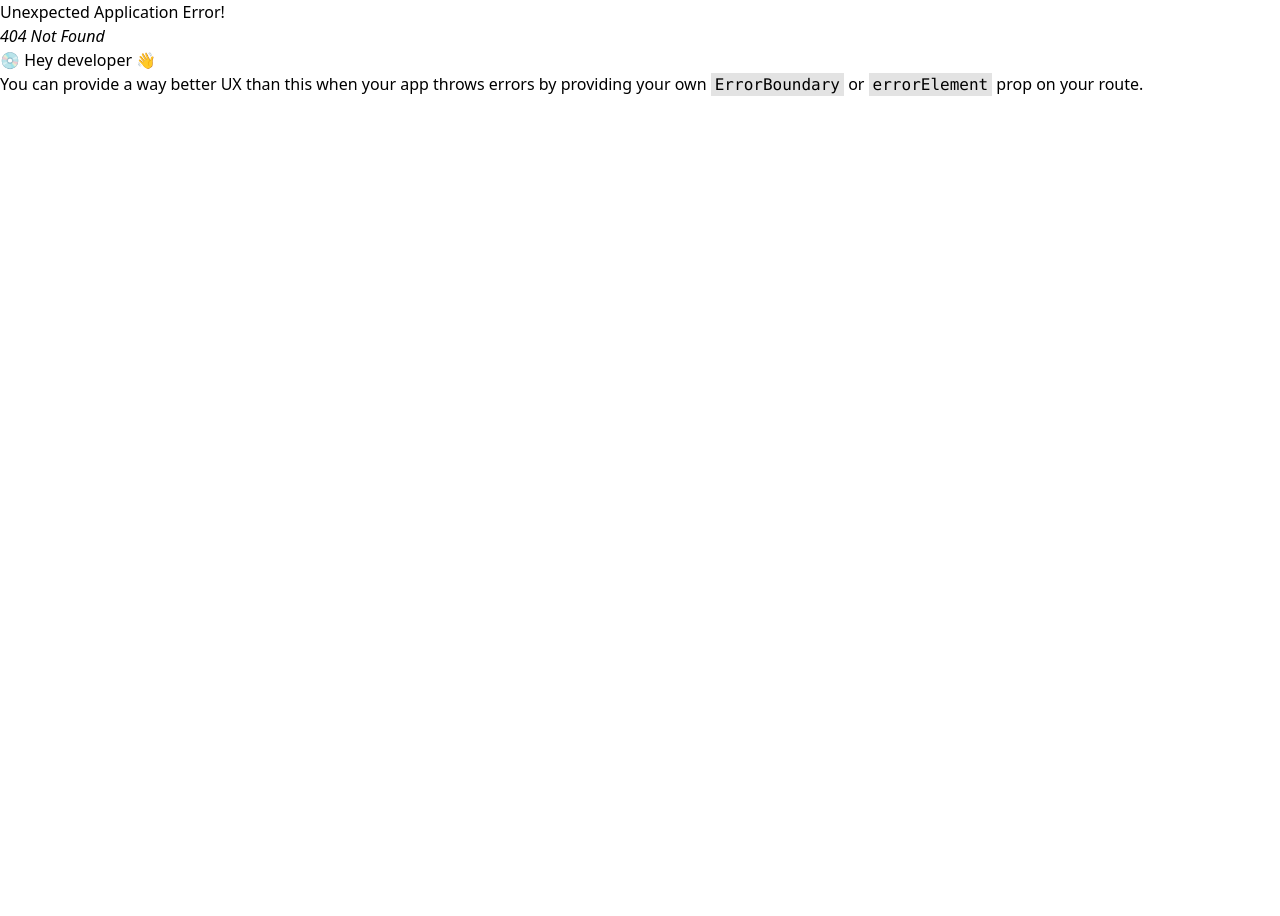
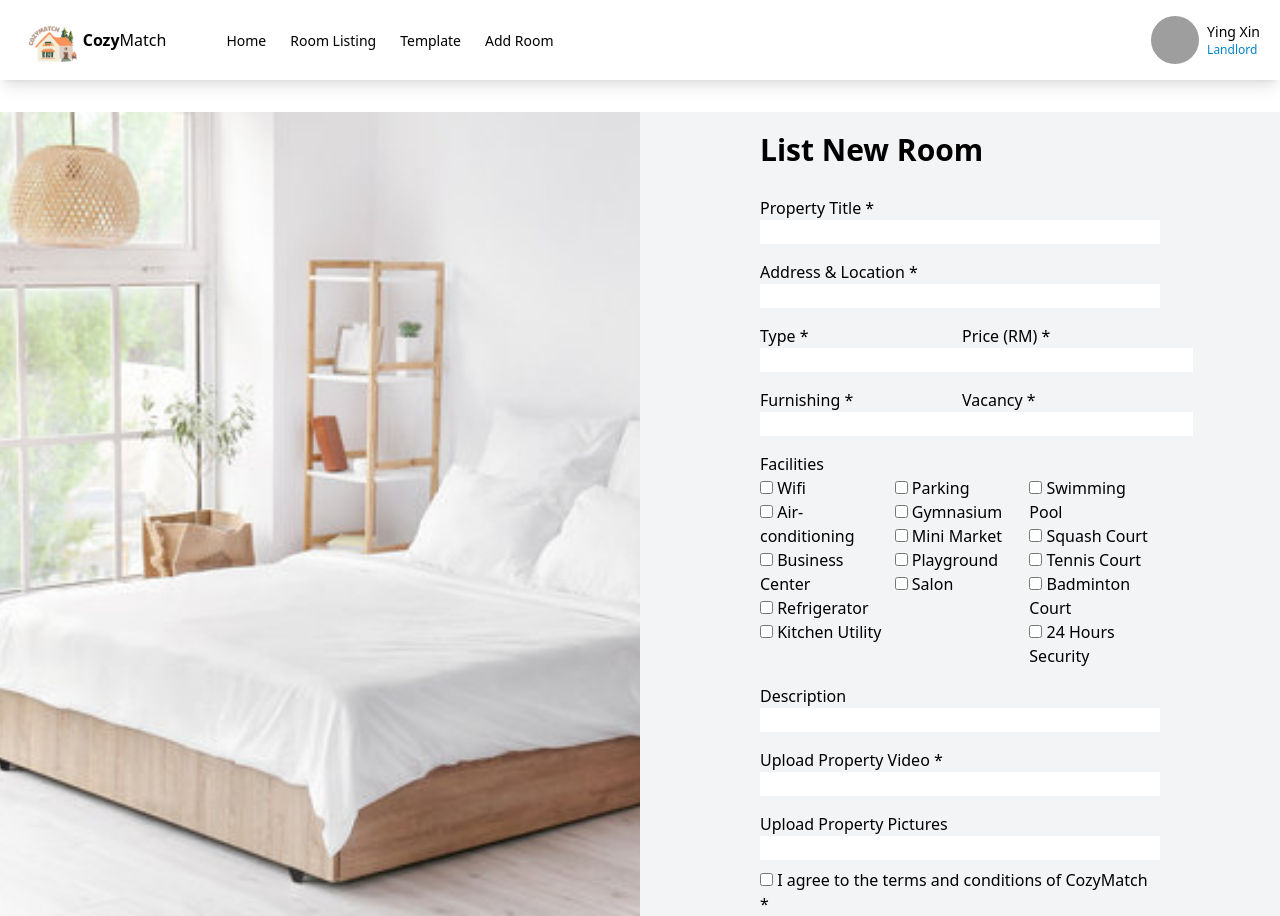
Before and after one commit to leezyangg/cozyMatch_frontend, a React (Vite) app: page /tem in a window 1280 px wide. Before the commit this address had no page. Before the commit the page ends 800 px from the top, so only its background shows below. Built offline with nearby package versions, Linux system fonts and the light colour scheme; grey boxes are pictures that could not be loaded.

Commit message:
add room UI + change router abit

```diff
--- a/src/components/AddRoom.jsx
+++ b/src/components/AddRoom.jsx
@@ -3,29 +3,32 @@ import loginImg from '../assets/room.jpg'
 
 export default function AddRoom() {
     return (
-        <div>
-            <div><img src={loginImg} alt="" /></div>
-            <div>
-                <form>
-                    <h2 className="text-3xl font-bold">
+        <div className='grid gird-cols-1 sm:grid-cols-2 h-screen w-full'>
+            <div><img className='w-full h-full object-cover' src={loginImg} alt="" /></div>
+            <div className='bg-gray-100 flex flex-col justify-center'>
+                <form className='max-w-[400px] w-full mx-auto'>
+                    <h2 className="text-3xl font-bold py-5">
                         List New Room
                     </h2>
-                    <div>
+                    <div className='flex flex-col py-2'>
                         <label>Property Title *</label>
                         <input type="text"/>
                     </div>
-                    <div>
+                    <div className='flex flex-col py-2'>
                         <label>Address & Location *</label>
                         <input type="text"/>
                     </div>
-                    <div>
+                    <div className='grid grid-cols-2 gap-1 py-2'>
+                        <div>
                         <label>Type *</label>
                         <input type="text"/>
-                    </div>
-                    <div>
+                        </div>
+                        <div>
                         <label>Price (RM) *</label>
                         <input type="text"/>
+                        </div>
                     </div>
+                    <div className='grid grid-cols-2 gap-1 py-2'>
                     <div>
                         <label>Furnishing *</label>
                         <input type="text"/>
@@ -34,8 +37,12 @@ export default function AddRoom() {
                         <label>Vacancy *</label>
                         <input type="text"/>
                     </div>
-                    <div>
-                        <label>Facilities</label>
+                    </div>
+                    <div className='flex flex-col py-2'>
+                    <label>Facilities</label>
+                    <div className='grid grid-cols-3 gap-1'>
+
+                        <div>
                         <p>
                         <input type="checkbox"/> Wifi
                         </p>
@@ -51,7 +58,9 @@ export default function AddRoom() {
                         <p>
                         <input type="checkbox"/> Kitchen Utility
                         </p>
-                        <p>
+                        </div>
+                       <div>
+                       <p>
                         <input type="checkbox"/> Parking
                         </p>
                         <p>
@@ -66,6 +75,8 @@ export default function AddRoom() {
                         <p>
                         <input type="checkbox"/> Salon
                         </p>
+                       </div>
+                        <div>
                         <p>
                         <input type="checkbox"/> Swimming Pool
                         </p>
@@ -81,16 +92,20 @@ export default function AddRoom() {
                         <p>
                         <input type="checkbox"/> 24 Hours Security
                         </p>
+                        </div>
+
                     </div>
-                    <div>
+                    </div>
+
+                    <div className='flex flex-col py-2'>
                         <label>Description</label>
                         <input type="text"/>
                     </div>
-                    <div>
+                    <div className='flex flex-col py-2'>
                         <label>Upload Property Video *</label>
                         <input type="text"/>
                     </div>
-                    <div>
+                    <div className='flex flex-col py-2'>
                         <label>Upload Property Pictures</label>
                         <input type="text"/>
                     </div>
--- a/src/router.jsx
+++ b/src/router.jsx
@@ -38,6 +38,10 @@ const router = createBrowserRouter([
                 element: <Navigate to="/tem" />
             },
             {
+                path:'/tem',
+                element: <AddRoom />,
+            },
+            {
                 path:'/addroom',
                 element: <AddRoom />,
             },
```
